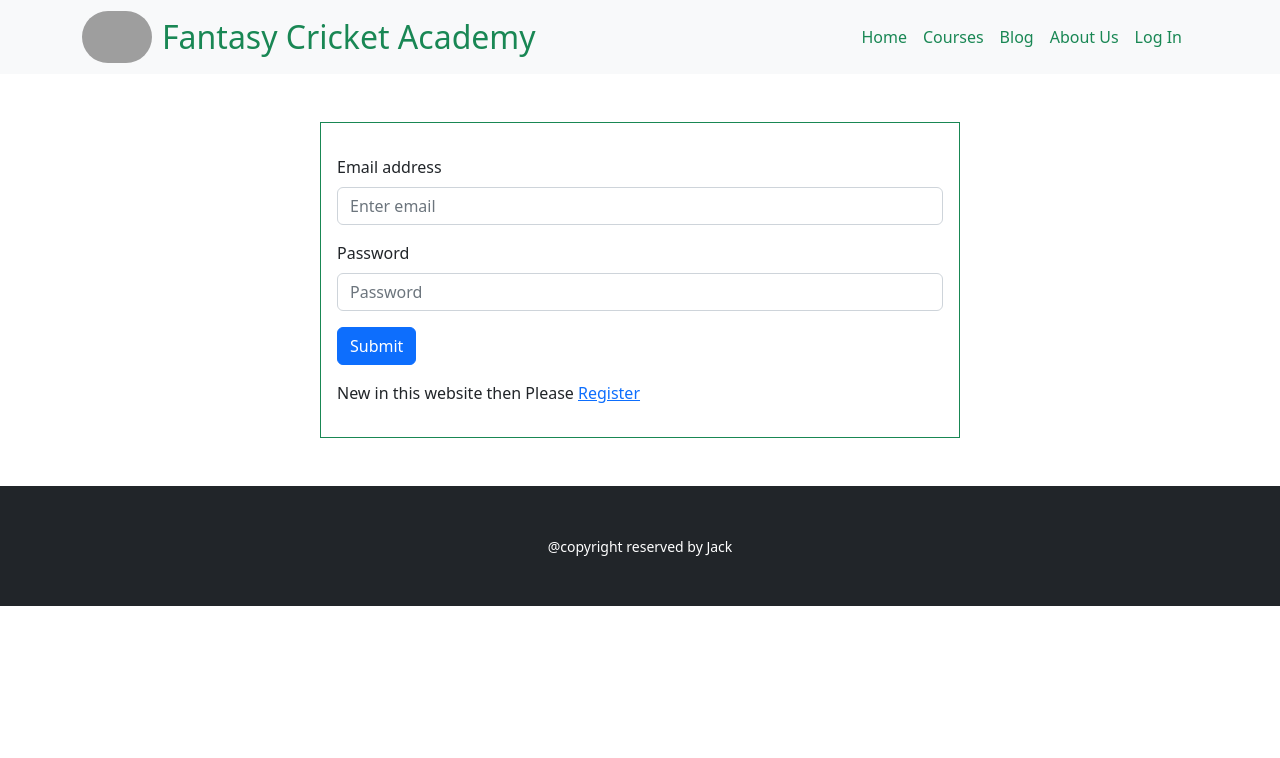
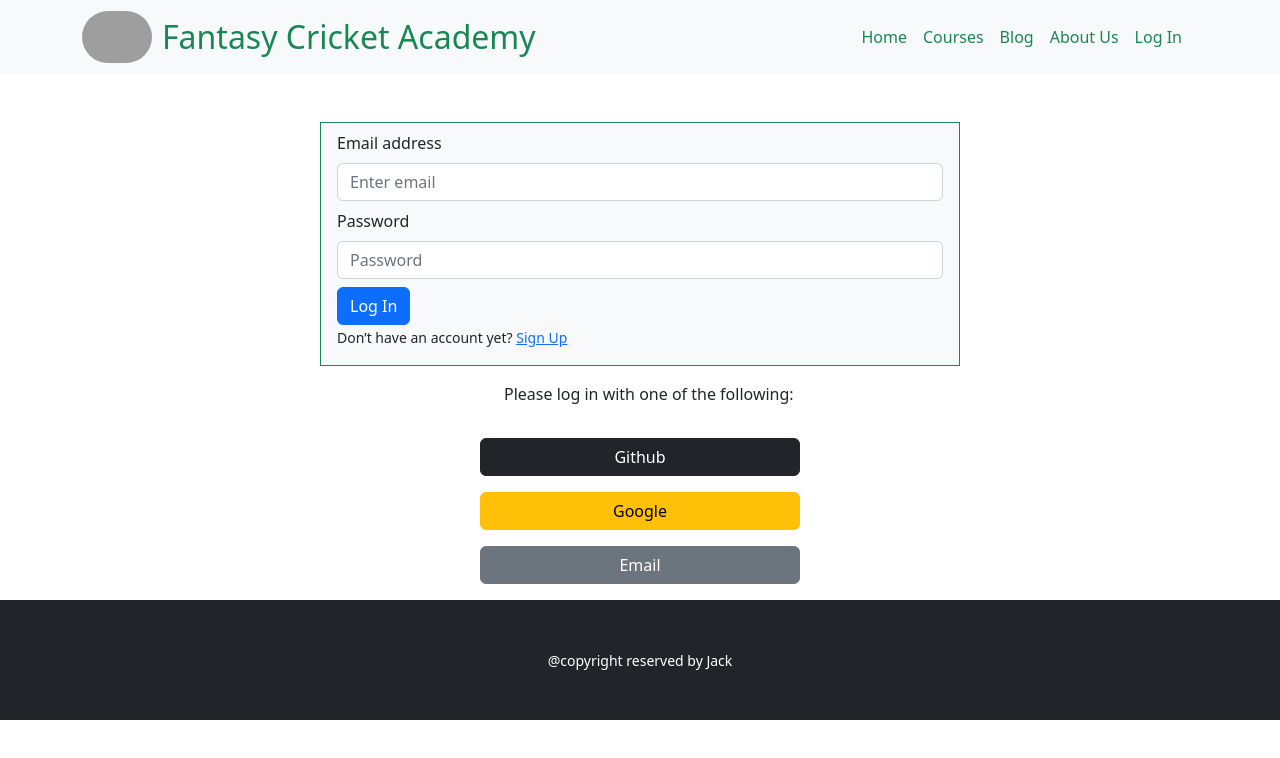
Before and after one commit to Jeet1272/fantacy_cricket_academy_client, a React (Create React App) app: page /login in a window 1280 px wide. Shown: the top 758 px of the page. Built offline with nearby package versions, Linux system fonts and the light colour scheme; grey boxes are pictures that could not be loaded.

Commit message:
Login done

```diff
--- a/src/pages/Login/Login.js
+++ b/src/pages/Login/Login.js
@@ -6,21 +6,40 @@ import { Link } from 'react-router-dom';
 
 const Login = () => {
     return (
-        <Form className='w-50 mx-auto border border-success my-5 p-3'>
-            <Form.Group className="my-3" controlId="formBasicEmail">
+        <div>
+            <div>
+                <Form className='bg-light w-50 mx-auto border border-success mt-5 px-3'>
+                    <Form.Group className="my-2" controlId="formBasicEmail">
                         <Form.Label>Email address</Form.Label>
                         <Form.Control type="email" placeholder="Enter email" />
                     </Form.Group>
 
-            <Form.Group className="my-3" controlId="formBasicPassword">
+                    <Form.Group className="my-2" controlId="formBasicPassword">
                         <Form.Label>Password</Form.Label>
                         <Form.Control type="password" placeholder="Password" />
                     </Form.Group>
                     <Button variant="primary" type="submit">
-                Submit
+                        Log In
                     </Button>
-            <p className='my-3'>New in this website then Please <Link to='/register'>Register</Link></p>
+                    <p><small>
+                        Don’t have an account yet? <Link to='/register'>Sign Up</Link>
+                    </small></p>
                 </Form>
+            </div>
+            <div className="d-grid gap-3 w-25 mx-auto mb-3">
+                <p className='ms-4 mt-3'>Please log in with one of the following:</p>
+                <Button variant="dark" size="md">
+                    Github
+                </Button>
+                <Button variant="warning" size="md">
+                    Google
+                </Button>
+                <Button variant="secondary" size="md">
+                    <Link className='text-white text-decoration-none' to='/register'>Email</Link>
+                </Button>
+
+            </div>
+        </div>
     );
 };
 
--- a/src/pages/Register/Register.js
+++ b/src/pages/Register/Register.js
@@ -3,10 +3,12 @@ import Button from 'react-bootstrap/Button';
 import Col from 'react-bootstrap/Col';
 import Form from 'react-bootstrap/Form';
 import Row from 'react-bootstrap/Row';
+import { Link } from 'react-router-dom';
 
 const Register = () => {
     return (
-        <Form className='w-50 mx-auto border border-success m-5 p-3'>
+        <div>
+            <Form className='bg-light w-50 mx-auto border border-success m-5 p-3'>
 
                 <Form.Group controlId="formGridName">
                     <Form.Label>Name</Form.Label>
@@ -49,9 +51,13 @@ const Register = () => {
                 </Row>
 
                 <Button variant="primary" type="submit">
-                Submit
+                    Register
                 </Button>
+                <p className='mt-2'>
+                    <small>Already have an account?   <Link to='/login'>Log In</Link> </small>
+                </p>
             </Form>
+        </div>
     );
 };
 
```
Lines whose indentation alone changed are shown as unchanged.
